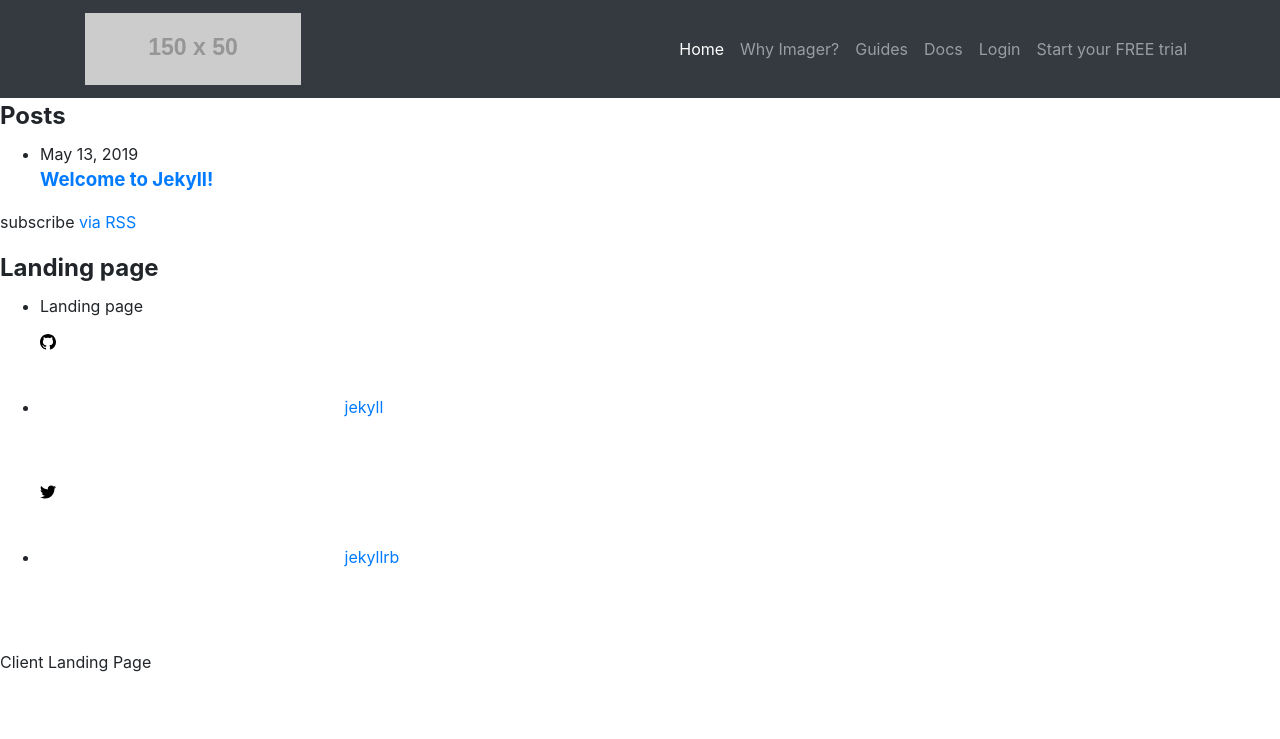
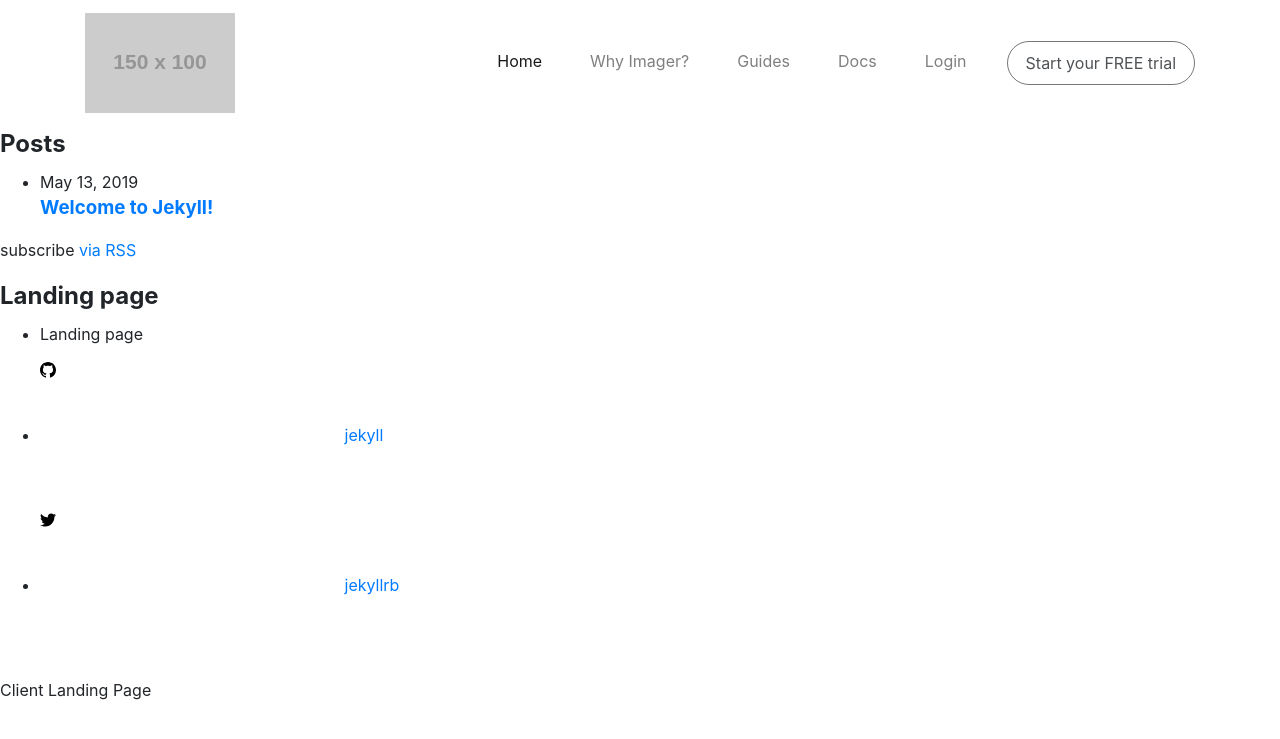
Before and after one commit to rendrap/gblog, a Jekyll site: the page built from index.md, in a window 1280 px wide. Shown: the top 739 px of the page. Built offline with Jekyll 4.4.1, drawn with Linux system fonts in a browser that asks for light colours.

Commit message:
tweaking nav-bar

```diff
--- a/_includes/header.html
+++ b/_includes/header.html
@@ -1,35 +1,35 @@
 <header class="site-header" role="banner">
 
   <!-- Navigation -->
-  <nav class="navbar navbar-expand-lg navbar-dark bg-dark static-top">
+  <nav class="navbar navbar-expand-lg navbar-light bg-white static-top">
     <div class="container">
       <a class="navbar-brand" href="#">
-            <img src="http://placehold.it/150x50?text=Logo" alt="">
+            <img src="http://placehold.it/150x100?text=Logo" alt="">
           </a>
       <button class="navbar-toggler" type="button" data-toggle="collapse" data-target="#navbarResponsive" aria-controls="navbarResponsive" aria-expanded="false" aria-label="Toggle navigation">
             <span class="navbar-toggler-icon"></span>
           </button>
       <div class="collapse navbar-collapse" id="navbarResponsive">
         <ul class="navbar-nav ml-auto">
-          <li class="nav-item active">
+          <li class="nav-item px-xl-3 active">
             <a class="nav-link" href="#">Home
                   <span class="sr-only">(current)</span>
                 </a>
           </li>
-          <li class="nav-item">
+          <li class="nav-item px-xl-3">
             <a class="nav-link" href="#">Why Imager?</a>
           </li>
-          <li class="nav-item">
+          <li class="nav-item px-xl-3">
             <a class="nav-link" href="#">Guides</a>
           </li>
-          <li class="nav-item">
+          <li class="nav-item px-xl-3">
             <a class="nav-link" href="#">Docs</a>
           </li>
-          <li class="nav-item">
+          <li class="nav-item px-xl-3">
             <a class="nav-link" href="#">Login</a>
           </li>
-          <li class="nav-item">
-            <a class="nav-link" href="#">Start your FREE trial</a>
+          <li class="nav-item pl-xl-3">
+            <a class="btn btn-round black-border shadow-none" href="#">Start your FREE trial</a>
           </li>
         </ul>
       </div>
--- a/_sass/_custom.scss
+++ b/_sass/_custom.scss
@@ -1,6 +1,19 @@
 // Custom CSS - Overide Bootstrap
 
 //Navbar
-.navbar-brand img {
-    height: 4.5rem;
+
+//overide logo height
+// .navbar-brand img {
+//     height: 4.5rem;
+// }
+
+.btn-round {
+    border-width: 1px;
+    border-radius: 30px !important;
+    opacity: 0.79;
+    padding: 9px 18px
 }
+
+.black-border {
+  border-color: #000000ad;
+}
```
